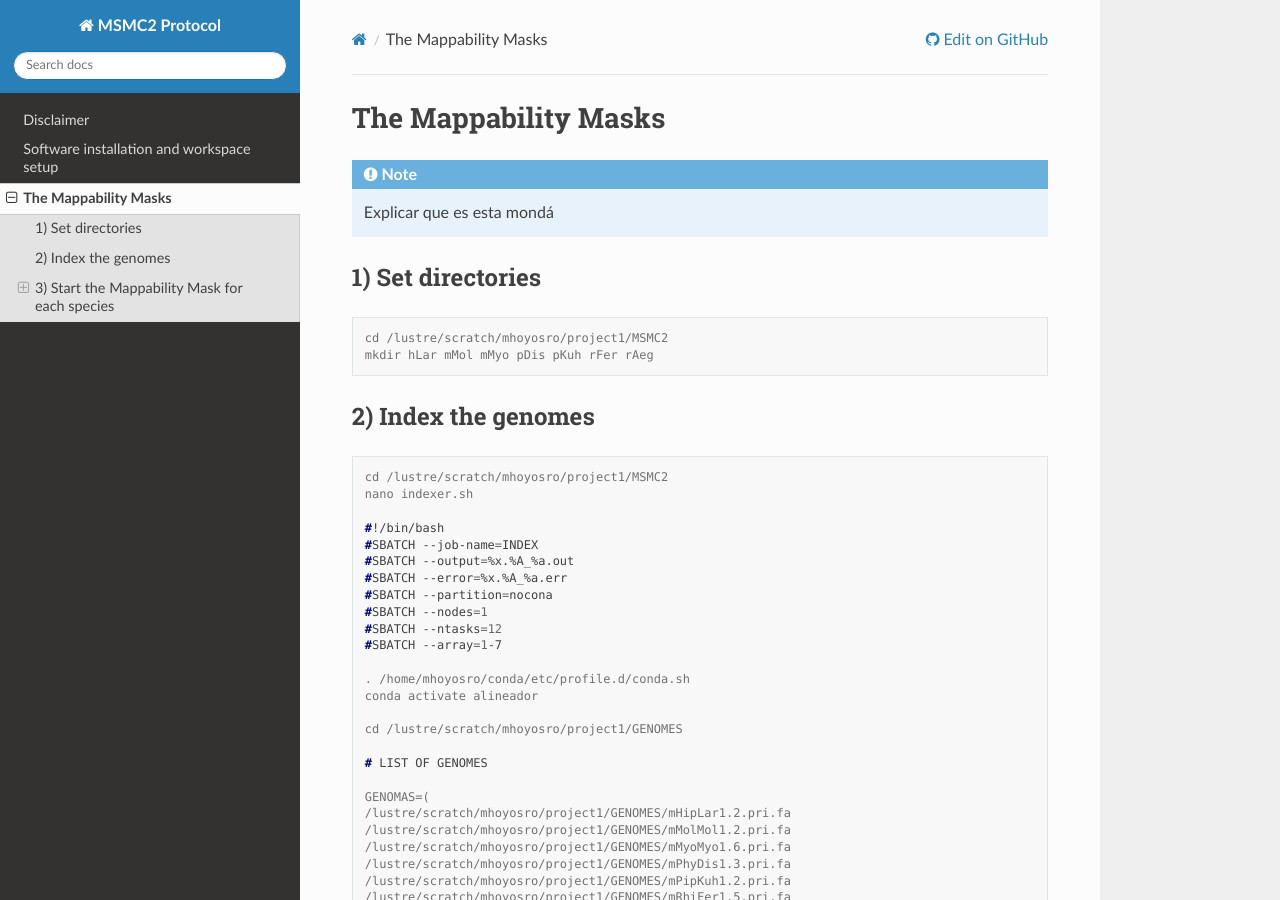
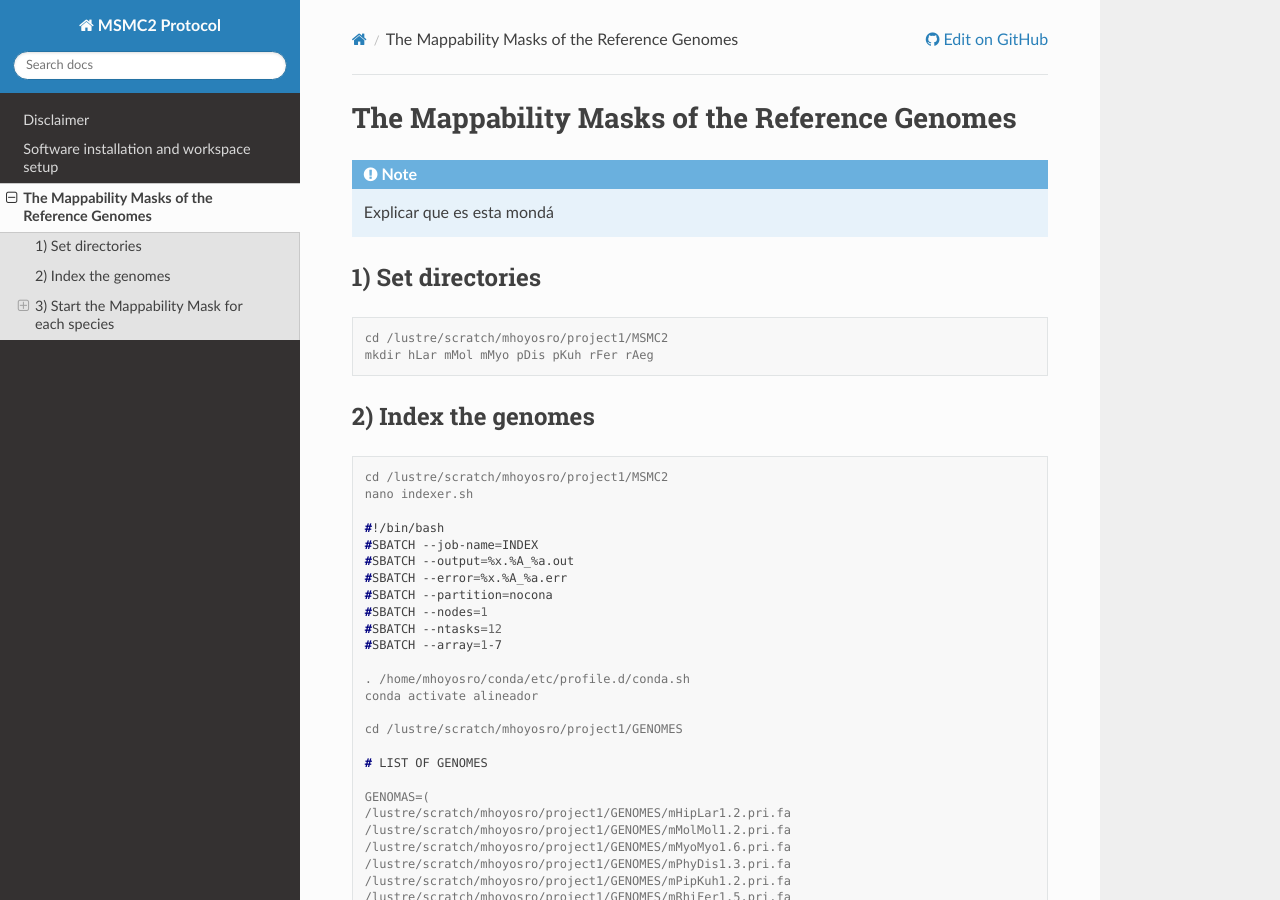
Before and after one commit to hoyosmanuel/MSMC2-Protocol, a Sphinx documentation site: the page built from docs/source/02_Data_Processing_1.rst, in a window 1280 px wide and 900 px high. Built offline with Sphinx 7.4.7 and the Read the Docs theme 3.1.0, drawn with Linux system fonts in a browser that asks for light colours.

Commit message:
Update 02_Data_Processing_1.rst

```diff
--- a/docs/source/02_Data_Processing_1.rst
+++ b/docs/source/02_Data_Processing_1.rst
@@ -1,5 +1,5 @@
-The Mappability Masks
-==============================================
+The Mappability Masks of the Reference Genomes
+===============================================
 
 .. note::
 
```
